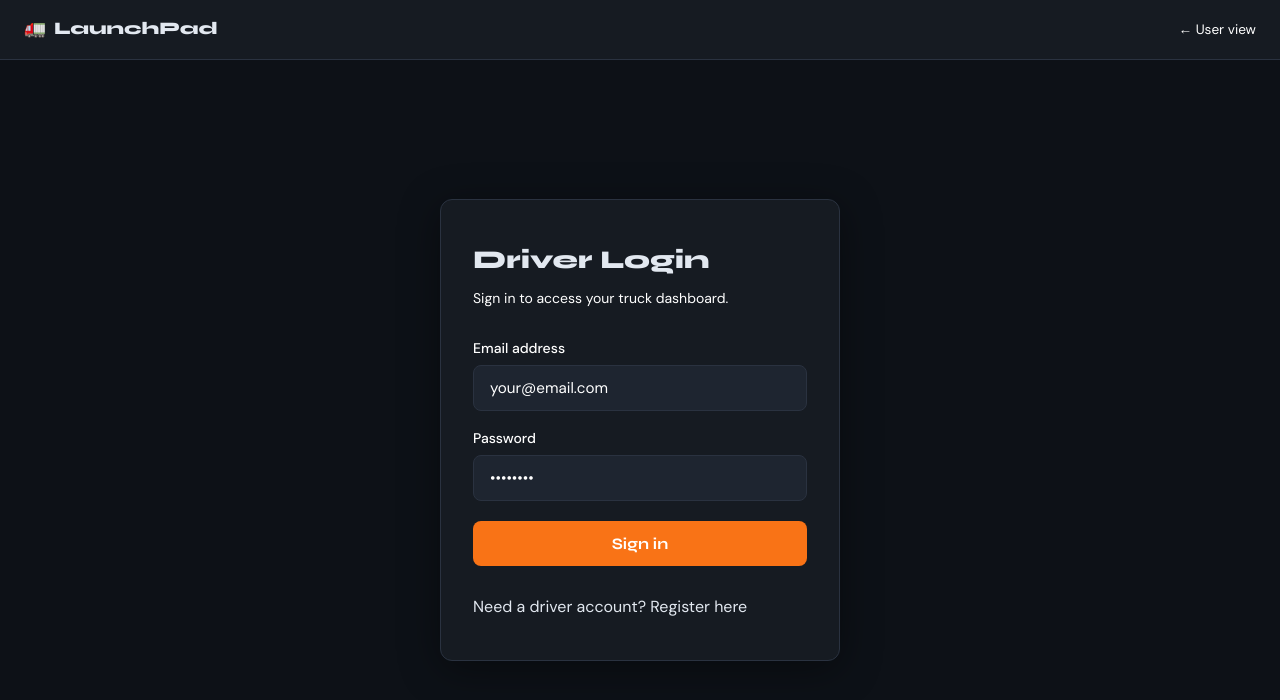
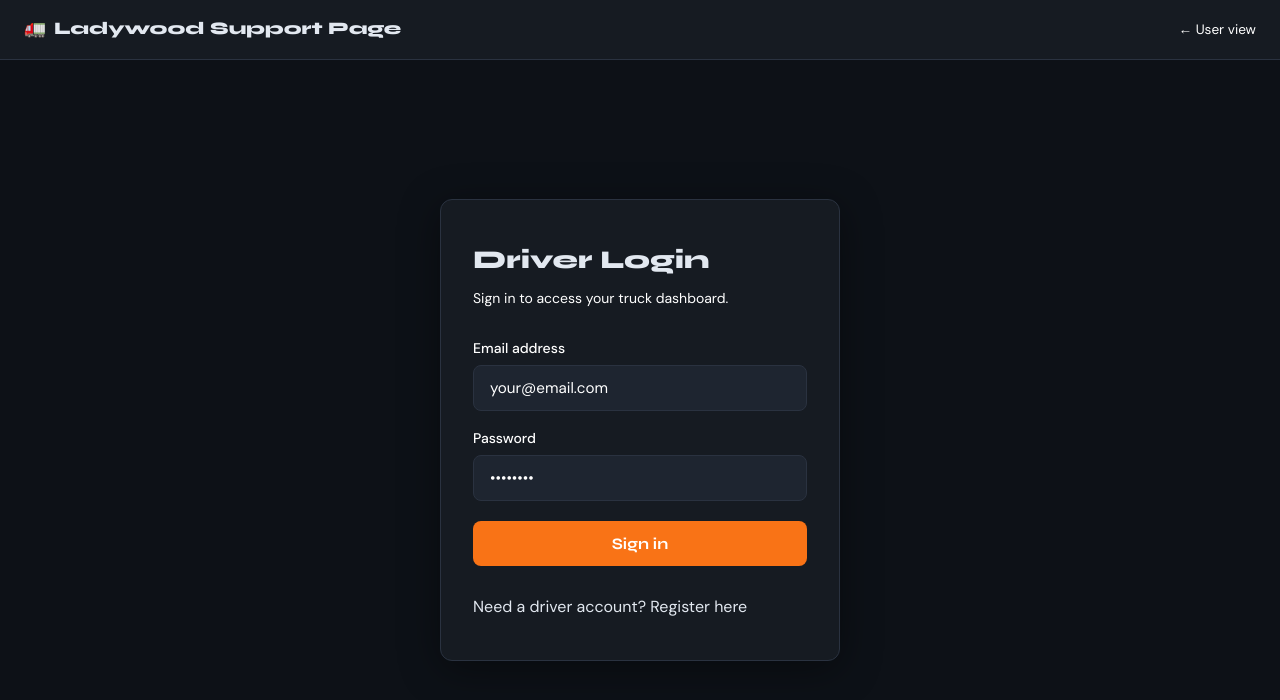
Before and after one commit to AyrtonHCook/LaunchPadProject2026Group42, a website: page Codefiles/public/driver.html in a window 1280 px wide. Drawn offline with Linux system fonts and the light colour scheme.

Commit message:
Update title and logo name for driver login page

```diff
--- a/Codefiles/public/driver.html
+++ b/Codefiles/public/driver.html
@@ -3,7 +3,7 @@
 <head>
   <meta charset="UTF-8">
   <meta name="viewport" content="width=device-width, initial-scale=1.0">
-  <title>LaunchPad — Driver Login</title>
+  <title>Ladywood Support Page — Driver Login</title>
   <link rel="stylesheet" href="/css/driver.css">
 </head>
 <body class="login-page">
@@ -11,7 +11,7 @@
   <header class="topbar">
     <div class="topbar__logo">
       <span>🚛</span>
-      <span class="topbar__logo-name">LaunchPad</span>
+      <span class="topbar__logo-name">Ladywood Support Page</span>
     </div>
     <a class="topbar__back" href="/">← User view</a>
   </header>
```
